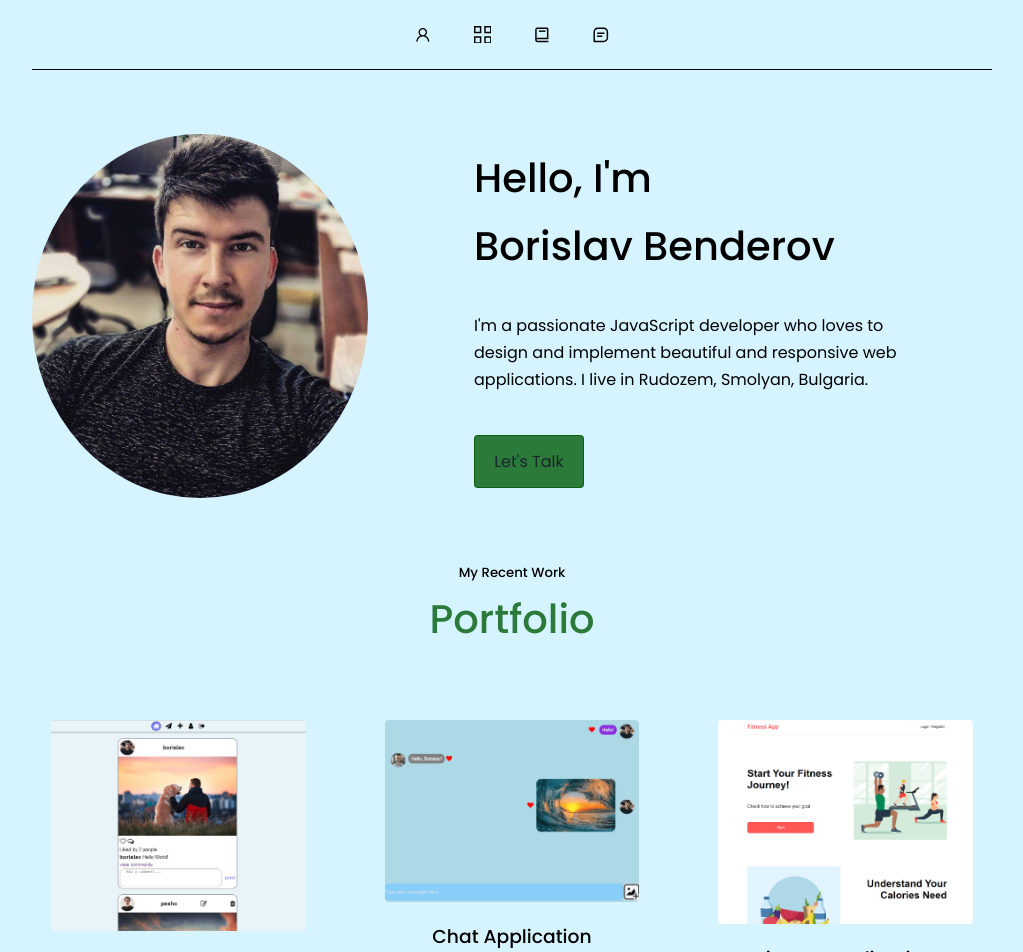
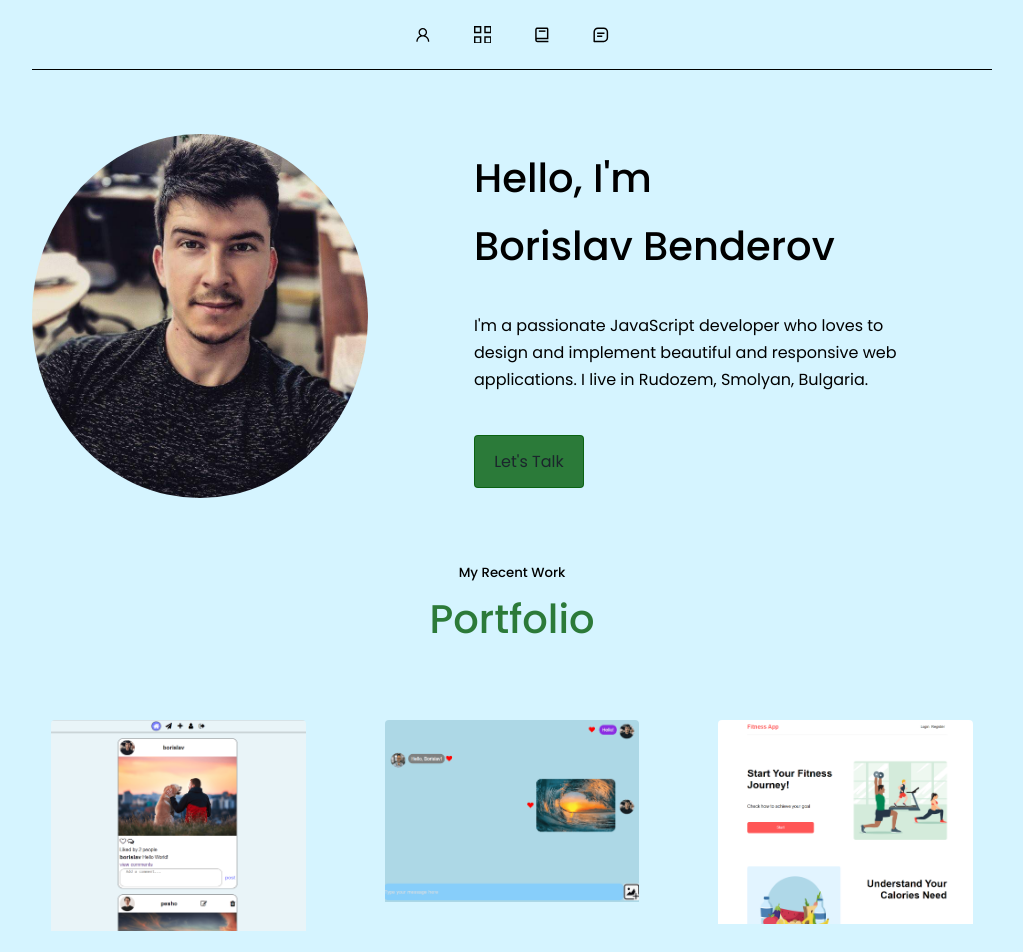
Before and after one commit to BorislavBenderov/my-react-portfolio, a React (Create React App) app: page / in a window 1280 px wide. Shown: the top 952 px of the page, without its empty margins (128-1151 px from the left). Built offline with nearby package versions, Linux system fonts and the light colour scheme.

Commit message:
Add height to images in portfolio component

```diff
--- a/src/components/portfolio/portfolio.css
+++ b/src/components/portfolio/portfolio.css
@@ -14,6 +14,7 @@
 .portfolio__item-image {
     border-radius: 4px;
     overflow: hidden;
+    height: 230px;
 }
 
 .portfolio__item h3 {
```
